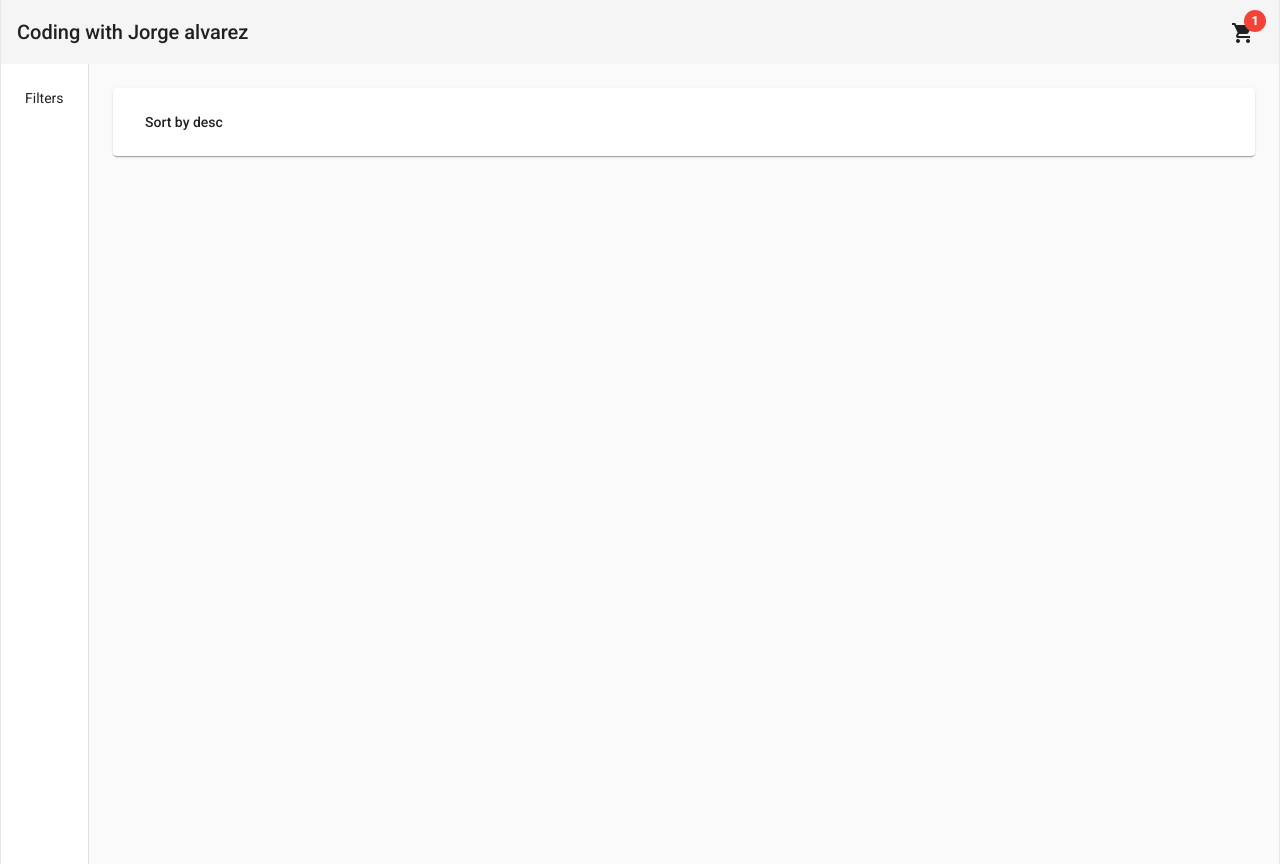
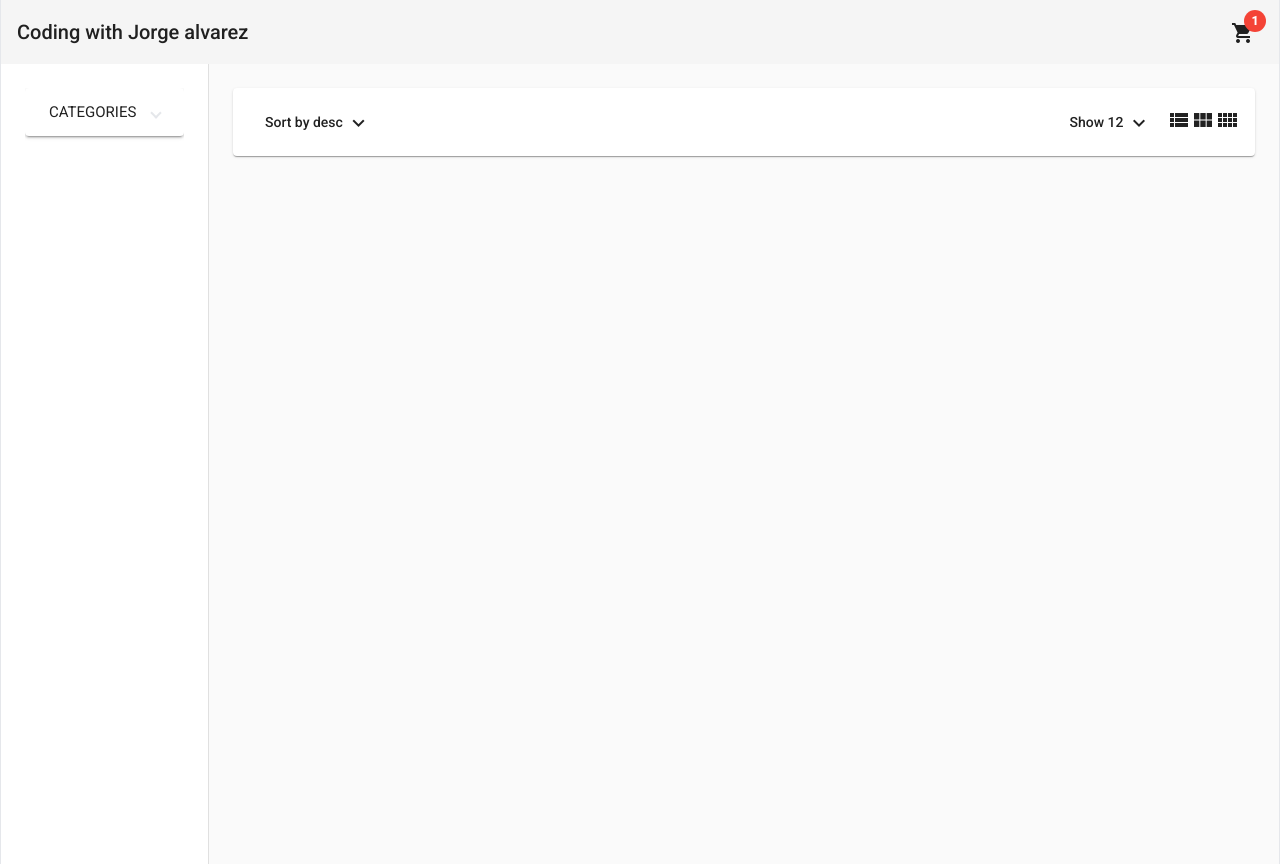
Before and after one commit to jorgehaq/angular-3-app, an Angular app: page /home in a window 1280 px wide. Built offline with nearby package versions, Linux system fonts and the light colour scheme.

Commit message:
filters in component

```diff
--- a/src/app/app.module.ts
+++ b/src/app/app.module.ts
@@ -20,6 +20,7 @@ import { MatSnackBarModule } from '@angular/material/snack-bar';
 import { HeaderComponent } from './components/header/header.component';
 import { HomeComponent } from './pages/home/home.component';
 import { ProductsHeaderComponent } from './pages/home/components/products-header/products-header.component';
+import { FiltersComponent } from './pages/home/components/filters/filters.component';
 
 @NgModule({
   declarations: [
@@ -27,6 +28,7 @@ import { ProductsHeaderComponent } from './pages/home/components/products-header
     HeaderComponent,
     HomeComponent,
     ProductsHeaderComponent,
+    FiltersComponent,
   ],
   imports: [
     BrowserModule,
--- /dev/null
+++ b/src/app/pages/home/components/filters/filters.component.html
@@ -0,0 +1,10 @@
+<mat-expansion-panel *ngIf="categories">
+    <mat-expansion-panel-header>
+        <mat-panel-title>CATEGORIES</mat-panel-title>
+    </mat-expansion-panel-header>
+    <mat-selection-list [multiple]="false">
+        <mat-list-option *ngFor="let category of categories" [value]="category">
+            <button (click)="onShowCategory(category)">{{category}}</button>
+        </mat-list-option>
+    </mat-selection-list>
+</mat-expansion-panel>
--- /dev/null
+++ b/src/app/pages/home/components/filters/filters.component.ts
@@ -0,0 +1,22 @@
+import { Component, EventEmitter, OnInit, Output } from '@angular/core';
+
+@Component({
+  selector: 'app-filters',
+  templateUrl:'./filters.component.html'
+})
+export class FiltersComponent implements OnInit {
+
+  @Output() showCategory=new EventEmitter<string>();
+
+  categories=['shoes','cars'];
+
+  constructor() { }
+
+  ngOnInit(): void {
+  }
+
+  onShowCategory(category:string):void{
+    this.showCategory.emit(category);
+  }
+
+}
--- a/src/app/pages/home/components/products-header/products-header.component.html
+++ b/src/app/pages/home/components/products-header/products-header.component.html
@@ -2,9 +2,33 @@
     <div class="flex justify-between">
         <div>
             <button mat-button [matMenuTriggerFor]="sortByMenu">
-                Sort by desc
+                Sort by {{sort}}
+                <mat-icon>expand_more</mat-icon>
             </button>
-            <mat-menu #sortByMenu></mat-menu>
+            <mat-menu #sortByMenu="matMenu">
+                <button (click)="onSortUpdated('desc')" mat-menu-item>desc</button>
+                <button (click)="onSortUpdated('asc')" mat-menu-item>asc</button>
+            </mat-menu>
+        </div>
+        <div class="flex items-center">
+            <button mat-button [mat-menu-trigger-for]="menu">
+                Show {{itemShowCount}}
+                <mat-icon>expand_more</mat-icon>
+            </button>
+            <mat-menu #menu="matMenu">
+                <button (click)="onItemsUpdated(12)" mat-menu-item>12</button>
+                <button (click)="onItemsUpdated(24)" mat-menu-item>24</button>
+                <button (click)="onItemsUpdated(36)" mat-menu-item>36</button>
+            </mat-menu>
+            <button (click)="onColumnUpdated(1)">
+                <mat-icon>view_list</mat-icon>
+            </button>
+            <button (click)="onColumnUpdated(3)">
+                <mat-icon>view_module</mat-icon>
+            </button>
+            <button (click)="onColumnUpdated(4)">
+                <mat-icon>view_comfy</mat-icon>
+            </button>
         </div>
     </div>
 </mat-card>
--- a/src/app/pages/home/components/products-header/products-header.component.ts
+++ b/src/app/pages/home/components/products-header/products-header.component.ts
@@ -1,4 +1,4 @@
-import { Component, OnInit } from '@angular/core';
+import { Component, EventEmitter, OnInit, Output } from '@angular/core';
 
 @Component({
   selector: 'app-products-header',
@@ -8,9 +8,26 @@ import { Component, OnInit } from '@angular/core';
 })
 export class ProductsHeaderComponent implements OnInit {
 
+  @Output() columnsCountChange=new EventEmitter<number>();
+
+  sort='desc';
+  itemShowCount=12;
+
   constructor() { }
 
   ngOnInit(): void {
   }
 
+  onSortUpdated(newSort:string):void{
+    this.sort=newSort;
+  }
+
+  onItemsUpdated(count:number):void{
+    this.itemShowCount=count;
+  }
+
+  onColumnUpdated(colsNum:number):void{
+    this.columnsCountChange.emit(colsNum);
+  }
+
 }
--- a/src/app/pages/home/home.component.html
+++ b/src/app/pages/home/home.component.html
@@ -1,10 +1,11 @@
 <mat-drawer-container [autosize]="true" class="min-h-full max-w-7xl mx-auto border-x">
 
     <mat-drawer mode="side" opened class="p-6">
-        <div>Filters</div>
+        <app-filters (showCategory)="onShowCategory($event)"></app-filters>
     </mat-drawer>
     <mat-drawer-content class="p-6">
-        <app-products-header></app-products-header>
+        <app-products-header (columnsCountChange)="onColumnsCountChange($event)"></app-products-header>
+        {{ category }}
     </mat-drawer-content>
 
 </mat-drawer-container>
--- a/src/app/pages/home/home.component.ts
+++ b/src/app/pages/home/home.component.ts
@@ -8,9 +8,20 @@ import { Component, OnInit } from '@angular/core';
 })
 export class HomeComponent implements OnInit {
 
+  cols=3;
+  category: string | undefined;
+
   constructor() { }
 
   ngOnInit(): void {
   }
 
+  onColumnsCountChange(colsNum:number):void{
+    this.cols=colsNum
+  }
+
+  onShowCategory(newCategory:string):void{
+    this.category=newCategory;
+  }
+
 }
```
